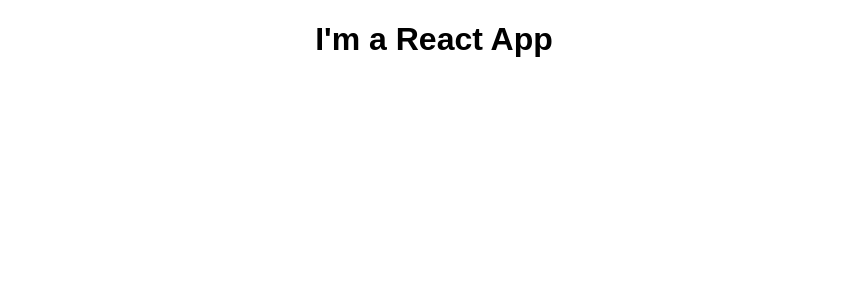
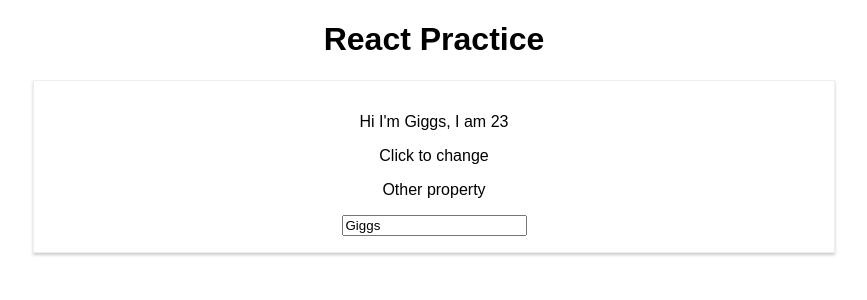
Before and after one commit to gigasii/React-ecommerce, a React (Create React App) app: page / in a window 1280 px wide. Shown: the top 300 px of the page, without its empty margins (206-1073 px from the left). Built offline with nearby package versions, Linux system fonts and the light colour scheme.

Commit message:
React basics #1

```diff
--- a/src/App.js
+++ b/src/App.js
@@ -1,11 +1,45 @@
 import React, { Component } from 'react';
 import './App.css';
+import Person from './Person/Person';
 
 class App extends Component {
+  state = {
+    person: {
+      name: 'Giggs',
+      age: 23
+    },
+    otherProperty: 'Other property'
+  }
+
+  personChangeHandler = (name_, age_) => {
+    this.setState({
+      person: {
+        name: name_,
+        age: age_
+      }
+    });
+  }
+
+  nameChangeHandler = (event) => {
+    this.setState({
+      person: {
+        name: event.target.value,
+        age: 23
+      }
+    });
+  }
+
   render() {
     return (
       <div className="App">
-        <h1>I'm a React App</h1>
+        <h1>React Practice</h1>
+        <Person
+          name={this.state.person.name}
+          age={this.state.person.age}
+          clicked={this.personChangeHandler.bind(this, 'Max', '10')}
+          changed={this.nameChangeHandler}
+        >{this.state.otherProperty}
+        </Person>
       </div>
     );
   }
--- /dev/null
+++ b/src/Person/Person.css
@@ -0,0 +1,8 @@
+.Person {
+    width: 60%;
+    margin: 16px auto;
+    border: 1px solid #eee;
+    box-shadow: 0 2px 3px #ccc;
+    padding: 16px;
+    text-align: center;
+}
--- /dev/null
+++ b/src/Person/Person.js
@@ -0,0 +1,15 @@
+import React from 'react';
+import './Person.css';
+
+const person = (props) => {
+  return (
+    <div className="Person">
+      <p>Hi I'm {props.name}, I am {props.age}</p>
+      <p onClick={props.clicked}>Click to change</p>
+      <p>{props.children}</p>
+      <input type="text" onChange={props.changed} value={props.name}/>
+    </div>
+  );
+}
+
+export default person;
```
